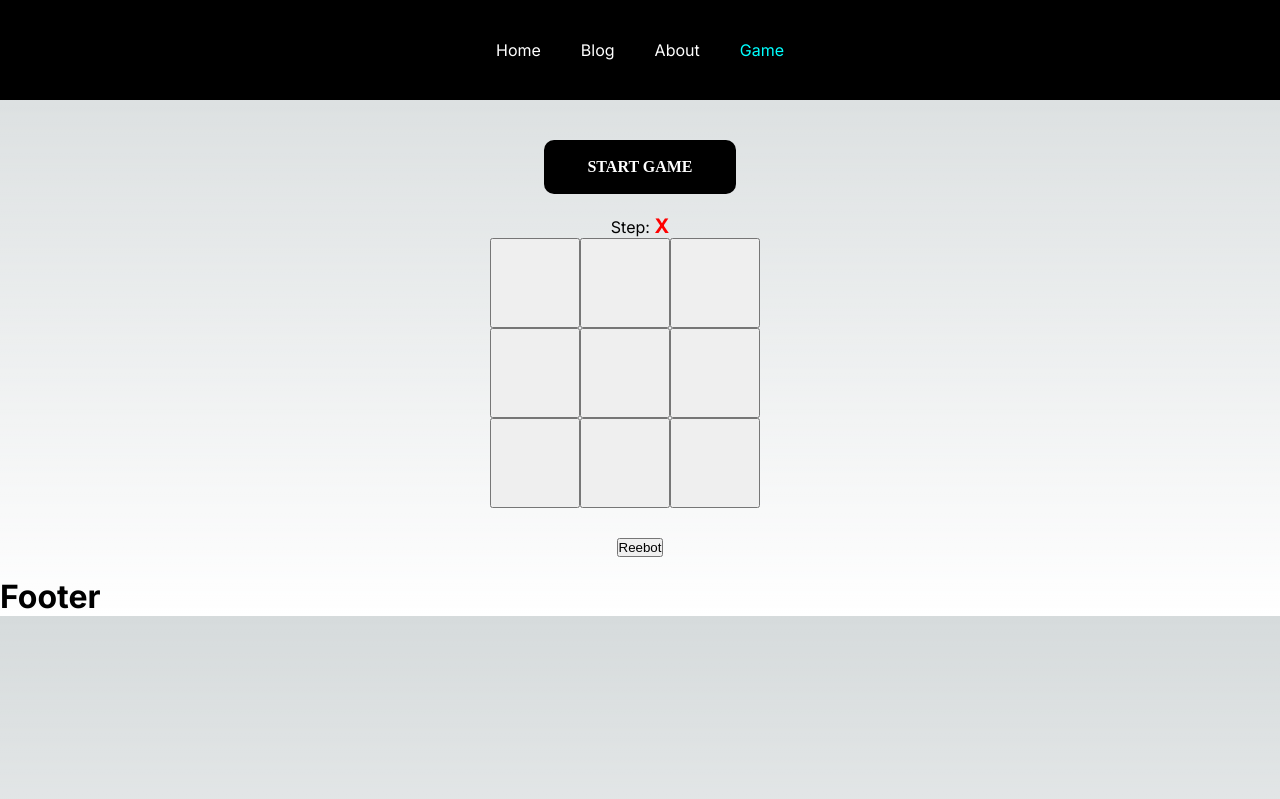
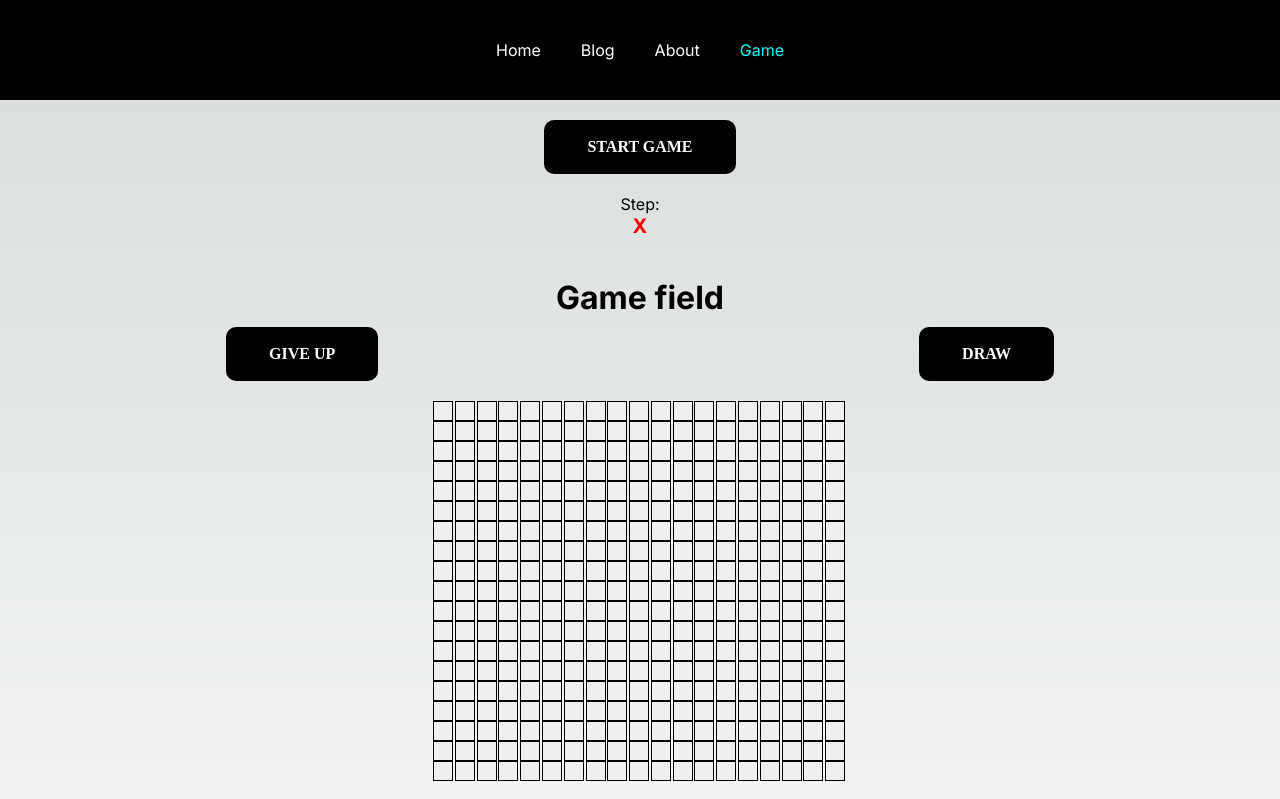
Before and after one commit to Aleksey6453/nextOne, a Next.js app: page /game in a window 1280 px wide. Shown: the top 799 px of the page. Built offline with nearby package versions, Linux system fonts and the light colour scheme.

Commit message:
add grid and cells

```diff
--- a/app/game/gameComponents/GameBtnStart.jsx
+++ b/app/game/gameComponents/GameBtnStart.jsx
@@ -2,10 +2,14 @@ import React from 'react'
 
 const GameBtnStart = () => {
   return (
-    <button className='btn m-20'>
-      Start Game
-    </button>
+    <div className="block">
+        <button className='btn'>
+          Start Game
+        </button>
+
+    </div>
   )
+
 }
 
 export {GameBtnStart}
--- /dev/null
+++ b/app/game/gameComponents/GameField.jsx
@@ -0,0 +1,19 @@
+import React from 'react'
+import { MyButton } from './uiKit/MyButton'
+
+const GameField = ({cells}) => {
+  return (
+    <div className='block'>
+      <h1>Game field</h1>
+      <div className="gorizontal">
+        <MyButton children={'Give up'}/>
+        <MyButton children={'Draw'}/>
+      </div>
+      <div className="grid">
+        {cells.map((_, i)=><button key={i} className='cellTwo'></button> )}
+      </div>
+    </div>
+  )
+}
+
+export {GameField}
--- /dev/null
+++ b/app/game/gameComponents/uiKit/MyButton.jsx
@@ -0,0 +1,11 @@
+import React from 'react'
+
+const MyButton = ({children}) => {
+  return (
+    <button className='btn'>
+      {children}
+    </button>
+  )
+}
+
+export { MyButton }
--- a/app/game/page.jsx
+++ b/app/game/page.jsx
@@ -5,6 +5,8 @@ import { useState } from 'react';
 import styles from './Game.module.css'
 // import { GameInfo } from './gameComponents/GameInfo';
 import {GameBtnStart} from './gameComponents/GameBtnStart'
+import {MyButton} from './gameComponents/uiKit/MyButton'
+import { GameField } from './gameComponents/GameField'
 
 const symbolX = 'X'
 const symbolO = 'O'
@@ -36,7 +38,7 @@ const computeWinner = (cells) => {
 
 export default function Game(){
 
-    const startPosition = Array(9).fill(null)
+    const startPosition = Array(361).fill(null)
     // const [cells, setCells] = React.useState([null, null, null, null, null, null, null, null, null])
     const [cells, setCells] = useState(startPosition)
     const [currentStep, setCurrentStep] = useState(symbolX)
@@ -79,11 +81,14 @@ export default function Game(){
 
   return (
     <div className='game wrapPage'>
-        <GameBtnStart />
-        <div className='gameInfo'>
+        {/* <GameBtnStart /> */}
+        <MyButton children = {'Start Game'} />
+
+        <div className='gameInfo block'>
             {isDraw ? 'Is Draw' : winnerCombi ? 'Winner: ' : 'Step: '}
             {!isDraw && renderSymbol(winnerSymbol ?? currentStep)}
         </div>
+        <GameField cells={cells}/>
         {/* <GameInfo isDraw={isDraw} /> */}
         <div className={styles.gameField}>
             {cells.map((symbol, index) => {
--- a/app/globals.css
+++ b/app/globals.css
@@ -214,6 +214,37 @@ a {
   border-radius: 15px;
 }
 
-.m-20 {
-  margin: 20px;
+.block{
+  box-sizing: border-box;
+  padding: 20px;
+  width: 70%;
+  display: flex;
+  align-items: center;
+  justify-content: center;
+  flex-direction: column;
 }
+
+.gorizontal {
+  display: flex;
+  width: 100%;
+  flex-direction: row;
+  align-items: center;
+  justify-content: space-between;
+  padding-top: 10px;
+}
+
+.cellTwo{
+  width: 20px;
+  height: 20px;
+  padding: 5px;
+  box-sizing: border-box;
+  border: 1px solid black;
+}
+.grid {
+  margin-top: 20px;
+  width: 50%;
+  display: grid;
+  grid-template-columns: repeat(19, 1fr); /* 19 столбцов равной ширины */
+  grid-template-rows: repeat(19, 1fr); /* 19 строк равной высоты */
+  /* gap: 1px; Расстояние между клетками */
+}
```
